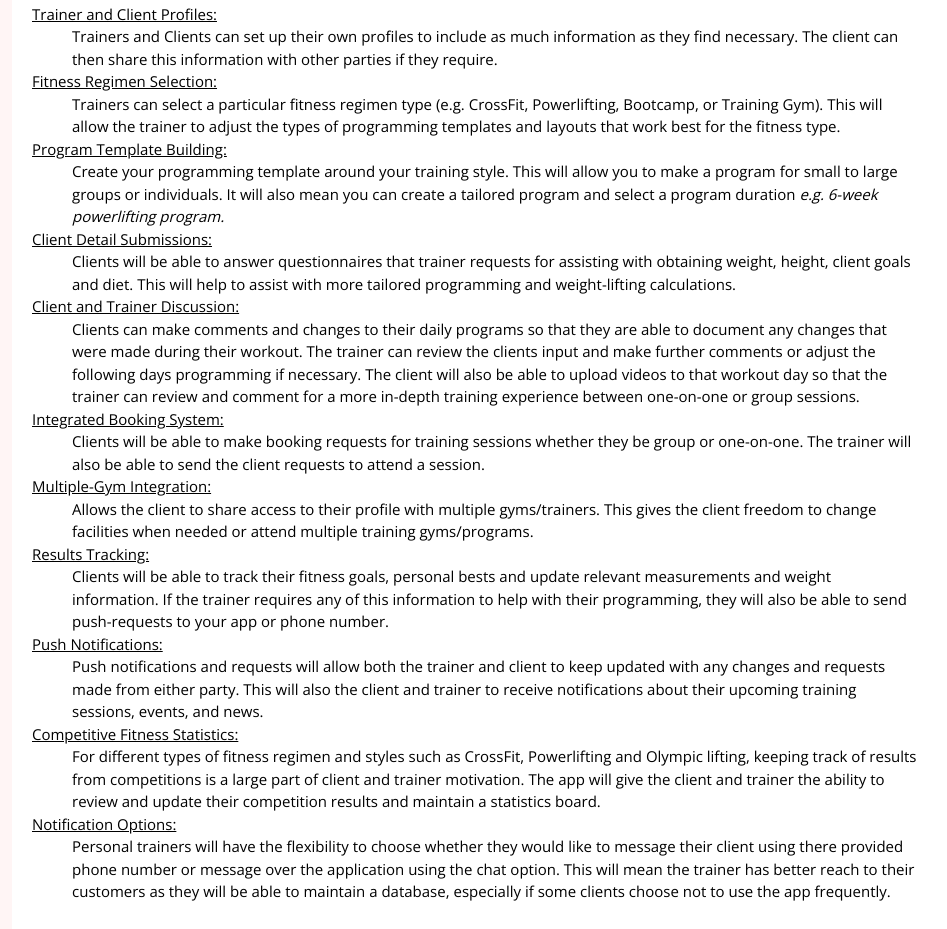
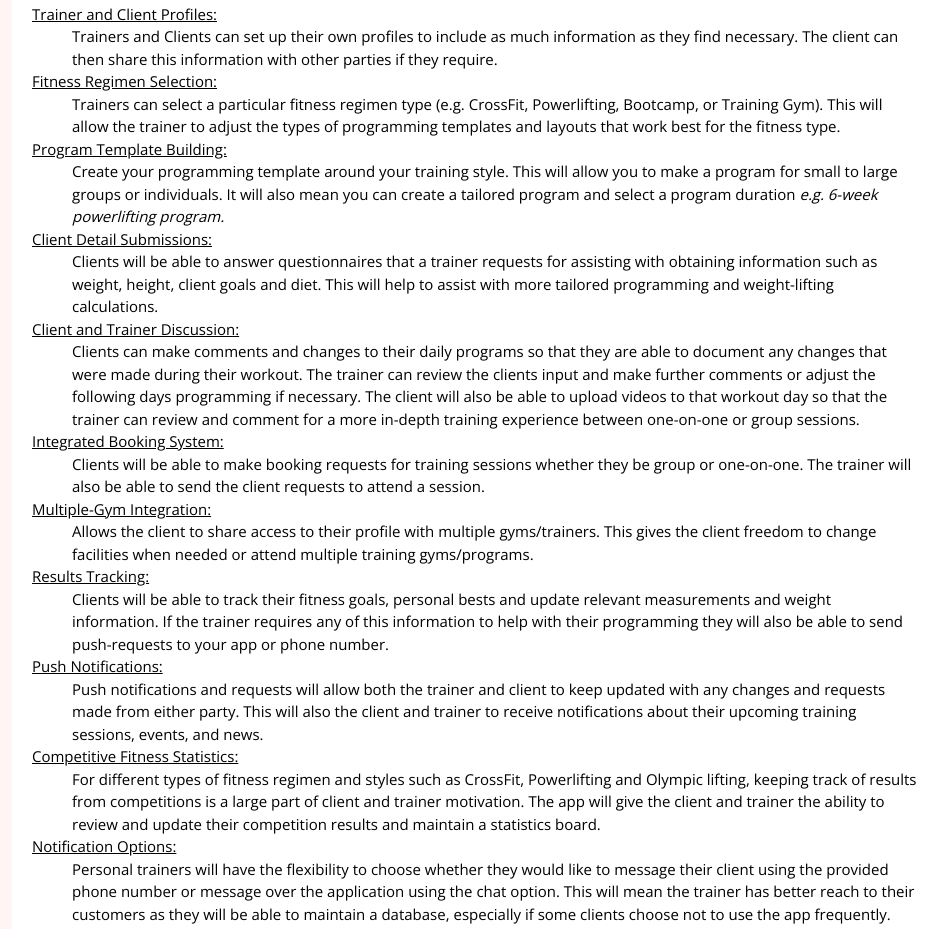
Before and after one commit to StephanieBriggsRMIT/my-profile, a plain HTML site: page myproject.html in a window 1280 px wide. Shown: the part 943-1872 px from the top of the page, without its empty margins (332-1279 px from the left). Drawn offline with nearby package versions, Linux system fonts and the light colour scheme.

Commit message:
Update myproject.html

```diff
--- a/myproject.html
+++ b/myproject.html
@@ -56,7 +56,7 @@
         <dd>Create your programming template around your training style. This will allow you to make a program for small to large groups or individuals. It will also mean you can create a tailored program and select a program duration <i>e.g. 6-week
           powerlifting program.</i></dd>
       <dt>Client Detail Submissions:</dt>
-        <dd>Clients will be able to answer questionnaires that trainer requests for assisting with obtaining weight, height, client goals and diet. This will help to assist with more tailored programming and weight-lifting calculations.</dd>
+        <dd>Clients will be able to answer questionnaires that a trainer requests for assisting with obtaining information such as weight, height, client goals and diet. This will help to assist with more tailored programming and weight-lifting calculations.</dd>
         <dt>Client and Trainer Discussion:</dt>
         <dd>Clients can make comments and changes to their daily programs so that they are able to document any changes that were made during their workout. The trainer can review the clients input and make further comments or adjust the following
           days programming if necessary. The client will also be able to upload videos to that workout day so that the trainer can review and comment for a more in-depth training experience between one-on-one or group sessions.</dd>
@@ -65,7 +65,7 @@
         <dt>Multiple-Gym Integration:</dt>
         <dd> Allows the client to share access to their profile with multiple gyms/trainers. This gives the client freedom to change facilities when needed or attend multiple training gyms/programs.</dd>
         <dt>Results Tracking:</dt>
-        <dd>Clients will be able to track their fitness goals, personal bests and update relevant measurements and weight information. If the trainer requires any of this information to help with their programming, they will also be able to send
+        <dd>Clients will be able to track their fitness goals, personal bests and update relevant measurements and weight information. If the trainer requires any of this information to help with their programming they will also be able to send
           push-requests to your app or phone number.</dd>
         <dt>Push Notifications:</dt>
         <dd>Push notifications and requests will allow both the trainer and client to keep updated with any changes and requests made from either party. This will also the client and trainer to receive notifications about their upcoming training
@@ -74,13 +74,13 @@
         <dd>For different types of fitness regimen and styles such as CrossFit, Powerlifting and Olympic lifting, keeping track of results from competitions is a large part of client and trainer motivation. The app will give the client and trainer
           the ability to review and update their competition results and maintain a statistics board.</dd>
         <dt>Notification Options:</dt>
-        <dd>Personal trainers will have the flexibility to choose whether they would like to message their client using there provided phone number or message over the application using the chat option. This will mean the trainer has better reach to
+        <dd>Personal trainers will have the flexibility to choose whether they would like to message their client using the provided phone number or message over the application using the chat option. This will mean the trainer has better reach to
           their customers as they will be able to maintain a database, especially if some clients choose not to use the app frequently.</dd>
 
 
       <h5>TOOLS AND SKILLS</h5>
       <p>The tools required to aid in the creation of this app include the use of a mobile app framework. Frameworks such as Ionic, NativeScript and React Native are all good frameworks to use as they are built to support both Android and IOS.
-        These open-source frameworks generally require the use of programming languages including HTML, CSS, and JavaScript. Alongside having a good understanding of these languages, an understanding of user-interface design for mobile app
+        These open-source frameworks generally require the use of programming languages including HTML, CSS, and JavaScript. Alongside having a good knowledge of these languages, an understanding of user-interface design for mobile app
         development would be required. Further to this, I believe it is also important to have a solid understanding of the different types of fitness available and how they run their fitness programs. This may mean going to specific gyms and
         meeting with trainers to discuss what kind of templates and workouts they would need to use this app effectively. With all the tools available and with a good understanding of web programming, this project is achievable with time and
         determination.</p>
```
